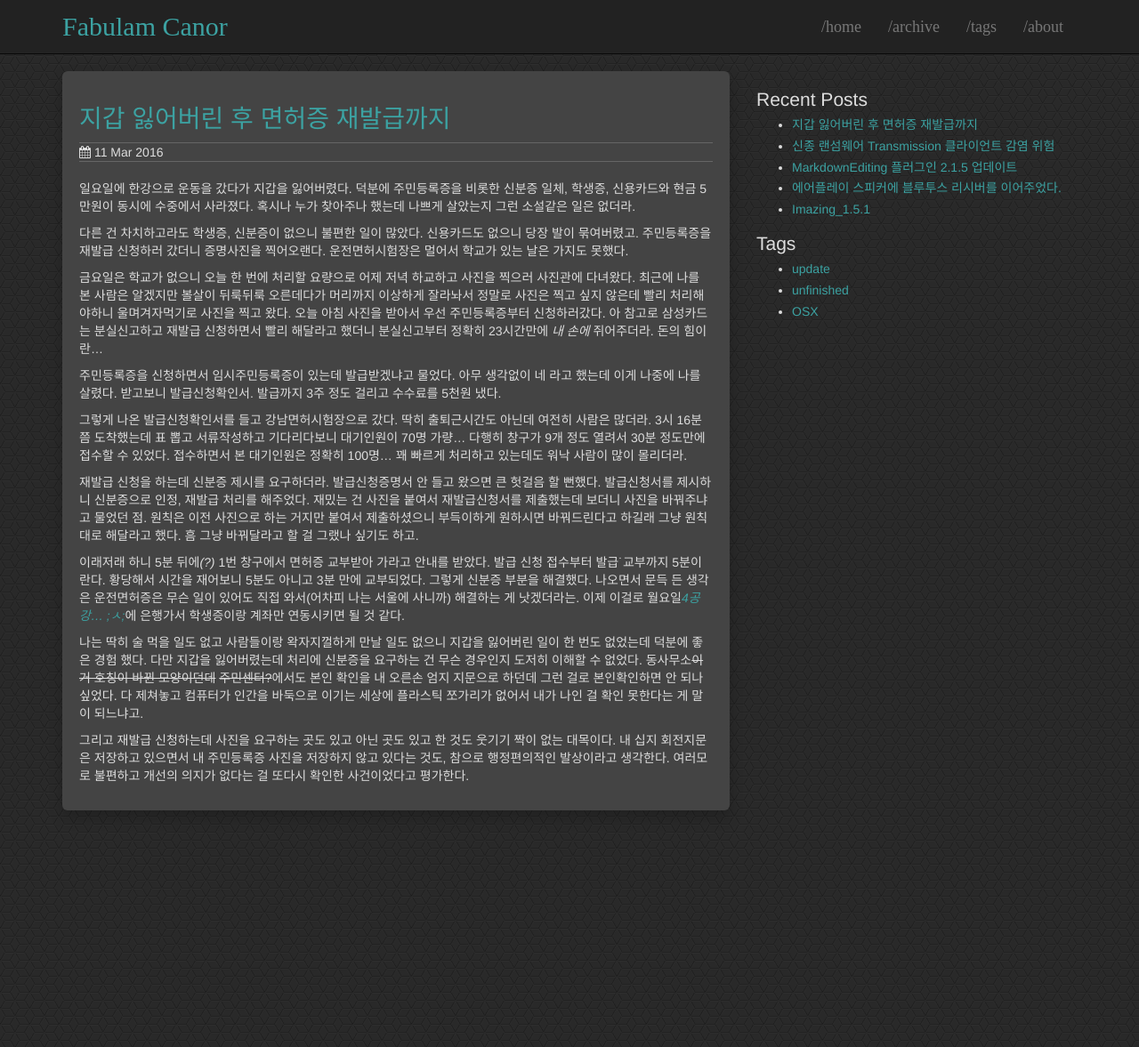
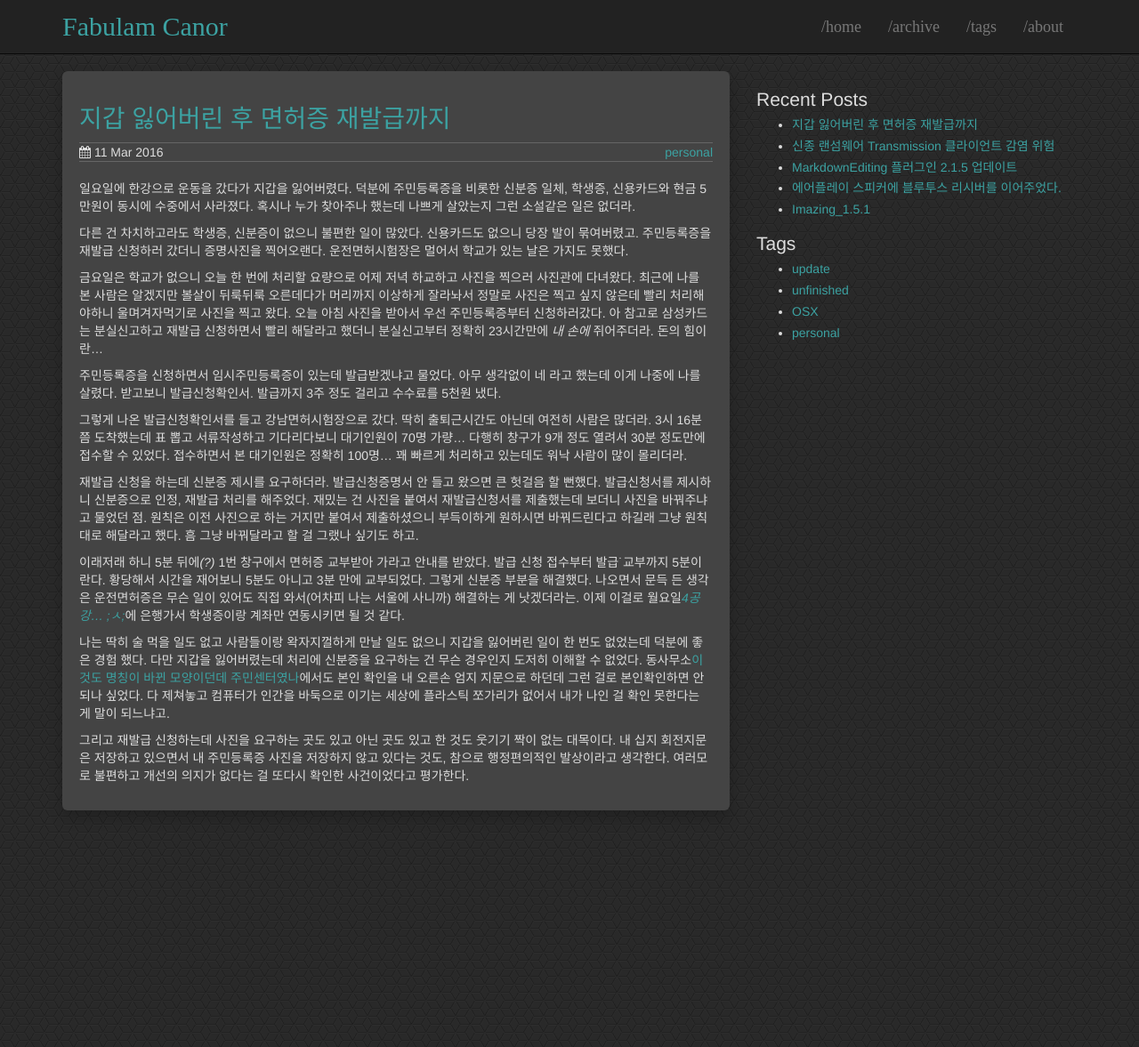
Before and after one commit to Canorus/canorus.github.io, a Jekyll site: the page built from _posts/2016-03-11-after_I_lost_my_wallet.md, in a window 1280 px wide and 1281 px high, cut to the strip 0-1177 px from the top of the window. Shown: the whole strip at 89% size. Built offline with Jekyll 4.4.1, drawn with Linux system fonts in a browser that asks for light colours.

Commit message:
after I lost my wallet

```diff
--- a/_posts/2016-03-11-after_I_lost_my_wallet.md
+++ b/_posts/2016-03-11-after_I_lost_my_wallet.md
@@ -2,6 +2,8 @@
 layout: post
 title: 지갑 잃어버린 후 면허증 재발급까지
 published: true
+tag:
+ - personal
 ---
 일요일에 한강으로 운동을 갔다가 지갑을 잃어버렸다. 덕분에 주민등록증을 비롯한 신분증 일체, 학생증, 신용카드와 현금 5만원이 동시에 수중에서 사라졌다. 혹시나 누가 찾아주나 했는데 나쁘게 살았는지 그런 소설같은 일은 없더라.
 
@@ -17,6 +19,6 @@ published: true
 
 이래저래 하니 5분 뒤에*(?)* 1번 창구에서 면허증 교부받아 가라고 안내를 받았다. 발급 신청 접수부터 발급˙교부까지 5분이란다. 황당해서 시간을 재어보니 5분도 아니고 3분 만에 교부되었다. 그렇게 신분증 부분을 해결했다. 나오면서 문득 든 생각은 운전면허증은 무슨 일이 있어도 직접 와서(어차피 나는 서울에 사니까) 해결하는 게 낫겠더라는. 이제 이걸로 월요일*[4공강... ;ㅅ;]()*에 은행가서 학생증이랑 계좌만 연동시키면 될 것 같다.
 
-나는 딱히 술 먹을 일도 없고 사람들이랑 왁자지껄하게 만날 일도 없으니 지갑을 잃어버린 일이 한 번도 없었는데 덕분에 좋은 경험 했다. 다만 지갑을 잃어버렸는데 처리에 신분증을 요구하는 건 무슨 경우인지 도저히 이해할 수 없었다. 동사무소<s>이거 호칭이 바뀐 모양이던데</s> <s>주민센터?</s>에서도 본인 확인을 내 오른손 엄지 지문으로 하던데 그런 걸로 본인확인하면 안 되나 싶었다. 다 제쳐놓고 컴퓨터가 인간을 바둑으로 이기는 세상에 플라스틱 쪼가리가 없어서 내가 나인 걸 확인 못한다는 게 말이 되느냐고.
+나는 딱히 술 먹을 일도 없고 사람들이랑 왁자지껄하게 만날 일도 없으니 지갑을 잃어버린 일이 한 번도 없었는데 덕분에 좋은 경험 했다. 다만 지갑을 잃어버렸는데 처리에 신분증을 요구하는 건 무슨 경우인지 도저히 이해할 수 없었다. 동사무소[이것도 명칭이 바뀐 모양이던데 주민센터였나]()에서도 본인 확인을 내 오른손 엄지 지문으로 하던데 그런 걸로 본인확인하면 안 되나 싶었다. 다 제쳐놓고 컴퓨터가 인간을 바둑으로 이기는 세상에 플라스틱 쪼가리가 없어서 내가 나인 걸 확인 못한다는 게 말이 되느냐고.
 
 그리고 재발급 신청하는데 사진을 요구하는 곳도 있고 아닌 곳도 있고 한 것도 웃기기 짝이 없는 대목이다. 내 십지 회전지문은 저장하고 있으면서 내 주민등록증 사진을 저장하지 않고 있다는 것도, 참으로 행정편의적인 발상이라고 생각한다. 여러모로 불편하고 개선의 의지가 없다는 걸 또다시 확인한 사건이었다고 평가한다.
```
Also changed, not shown: 3 other files.
